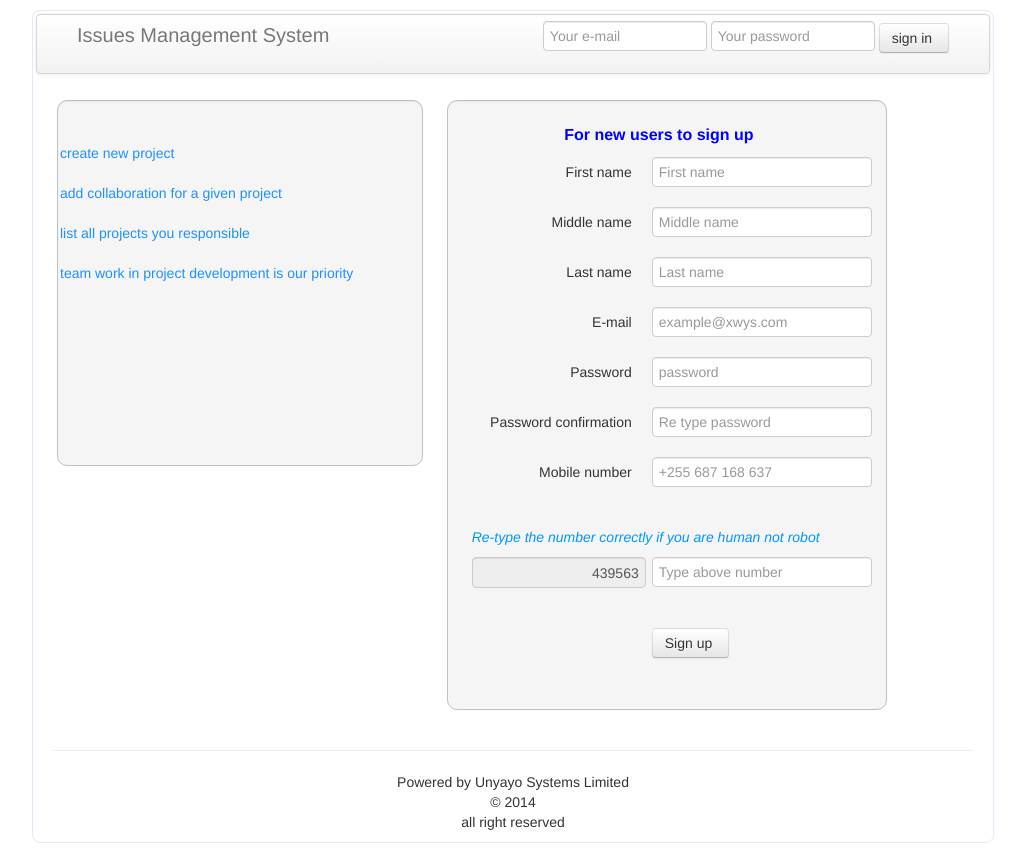
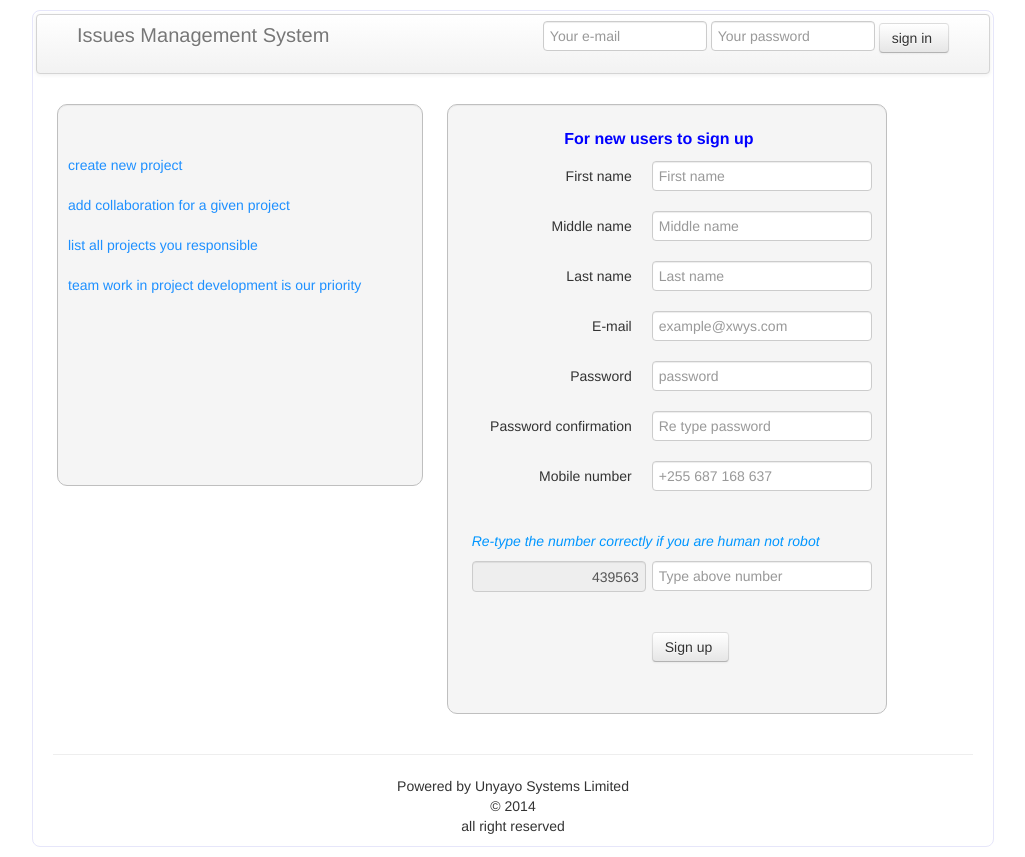
Before and after one commit to chingalo/issuesmanagementsystem, a Django app: page / in a window 1280 px wide. Shown: the whole page, without its empty margins (127-1152 px from the left). Run offline with Django 3.2, Linux system fonts and the light colour scheme; parts of the project's set-up code (start-up, migrations or seed data) failed here and were passed over; some libraries are stand-ins or nearby versions.

Commit message:
slide padding

```diff
--- a/reportissues/static/css/style.css
+++ b/reportissues/static/css/style.css
@@ -32,14 +32,13 @@ margin-bottom:10px;
 padding:2px 5px;
 }
 .warninginfo{
-padding:;
+padding:2px;
 text-align:center;
 color:#F20C1D;
 font-style:italic;
 }
 .importantinfoOrAnimation{
-
-padding:2px;
+padding:10px;
 border-radius:10px;
 border:1px solid #BFBFBF;
 height:360px;
--- a/static/css/style.css
+++ b/static/css/style.css
@@ -32,14 +32,13 @@ margin-bottom:10px;
 padding:2px 5px;
 }
 .warninginfo{
-padding:;
+padding:2px;
 text-align:center;
 color:#F20C1D;
 font-style:italic;
 }
 .importantinfoOrAnimation{
-
-padding:2px;
+padding:10px;
 border-radius:10px;
 border:1px solid #BFBFBF;
 height:360px;
```
